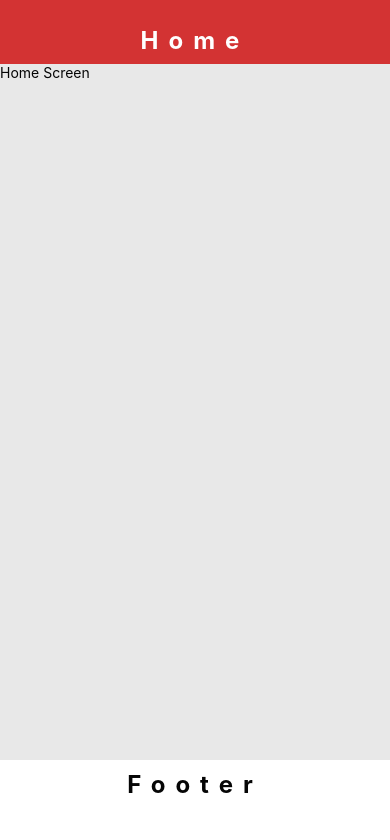
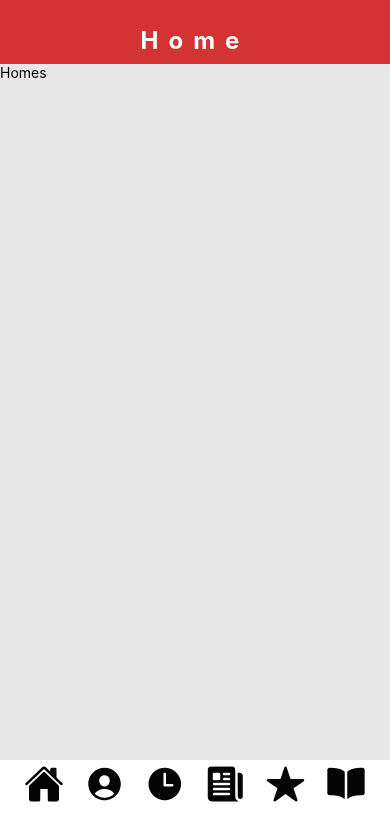
Before and after one commit to kianu-3000/TrikeFare, a React Native app: screen /Home in a window 390 px wide. Shown: the top 840 px of the page. Built offline with nearby package versions, Linux system fonts and the light colour scheme.

Commit message:
added layouts

```diff
--- a/constants/constants.js
+++ b/constants/constants.js
@@ -13,6 +13,7 @@ const Constants = {
         HEADINGS: 24,
         LABELS: 12,
         SMALL: 10,
+        LARGE: 40
     },
 
     PADDING:{
--- a/navigation/index.js
+++ b/navigation/index.js
@@ -3,7 +3,7 @@ import { View, Text } from 'react-native';
 import { createStaticNavigation, NavigationContainer } from '@react-navigation/native';
 import { createNativeStackNavigator } from '@react-navigation/native-stack';
 
-import HomeScreen from '../screens/HomeScreen.js';
+import MainLayout from '../screens/MainLayout';
 const Stack = createNativeStackNavigator(); // this is the function is where the stacking happens
 
 export default function Navigation() { // this is equal to browser router
@@ -11,7 +11,7 @@ export default function Navigation() { // this is equal to browser router
 
         <NavigationContainer>
             <Stack.Navigator initialRouteName="Home">
-                <Stack.Screen name="Home" component={HomeScreen} options={{ headerShown: false }} />
+                <Stack.Screen name="Home" component={MainLayout} options={{ headerShown: false, animation: 'none' }} />
             </Stack.Navigator>
         </NavigationContainer>
 
--- a/screens/HomeScreen.js
+++ b/screens/Layout.js
@@ -2,14 +2,16 @@ import { View, Text, StyleSheet } from 'react-native';
 import HeaderScreen from './layout/HeaderScreen';
 import { Constants } from '../constants/constants';
 import FooterScreen from './layout/FooterScreen';
+import { useRoute } from '@react-navigation/native';
 
-export default function HomeScreen() {
+export default function Layout({children, navigation}) {
+    const route = useRoute();
     return (
 
         <View style={style.container}>
-            <HeaderScreen title={'Home'} bgColor={Constants.COLORS.RED} fontColor={Constants.COLORS.WHITE}/>
+            <HeaderScreen title={route.name} bgColor={Constants.COLORS.RED} fontColor={Constants.COLORS.WHITE}/>
             <View style={style.main}>
-                <Text style={style.text}>Home Screen</Text>
+                {children}
             </View>
             <FooterScreen title={'Footer'} bgColor={Constants.COLORS.WHITE} fontColor={Constants.COLORS.BLACK}/>
         </View>
--- /dev/null
+++ b/screens/MainLayout.js
@@ -0,0 +1,25 @@
+import { View, Text, StyleSheet } from 'react-native';
+import { createNativeStackNavigator } from '@react-navigation/native-stack';
+import Layout from './Layout';
+import Home from './pages/Home';
+import Profile from './pages/Profile';
+
+
+function withLayout(ScreenComponent) {
+    return (props) => (
+        <Layout>
+            <ScreenComponent {...props} />
+        </Layout>
+    );
+}
+
+export default function MainLayout() {
+    const InnerStack = createNativeStackNavigator();
+
+    return (
+        <InnerStack.Navigator screenOptions={{ headerShown: false, animation: 'none' }} initialRouteName="Home">
+            <InnerStack.Screen name="Home" component={withLayout(Home)} />
+            <InnerStack.Screen name="Profile" component={withLayout(Profile)} />
+        </InnerStack.Navigator>
+    );
+}
--- a/screens/layout/FooterScreen.js
+++ b/screens/layout/FooterScreen.js
@@ -1,14 +1,39 @@
-import { View, Text, StyleSheet } from 'react-native';
+import { View, Text, StyleSheet, TouchableOpacity } from 'react-native';
+import { useNavigation } from '@react-navigation/native';
 import { Constants } from '../../constants/constants';
+import { Ionicons } from '@expo/vector-icons';
+
 
 export default function FooterScreen({ title, bgColor, fontColor }) {
+    const navigation = useNavigation();
     return (
         <View style={[footerStyle.container, {
             backgroundColor: bgColor,
         }]}>
-            <Text style={[footerStyle.text, {
-                color: fontColor
-            }]}>{title}</Text>
+            <TouchableOpacity onPress={() => navigation.navigate('Home')}>
+                <Ionicons name="home" size={Constants.SIZE.LARGE} color={Constants.COLORS.BLACK} />
+            </TouchableOpacity>
+
+            <TouchableOpacity onPress={() => navigation.navigate('Profile')}>
+                <Ionicons name="person-circle" size={Constants.SIZE.LARGE} color={Constants.COLORS.BLACK} />
+            </TouchableOpacity>
+
+            <TouchableOpacity>
+                <Ionicons name="time" size={Constants.SIZE.LARGE} color={Constants.COLORS.BLACK} />
+            </TouchableOpacity>
+
+            <TouchableOpacity>
+                <Ionicons name="newspaper" size={Constants.SIZE.LARGE} color={Constants.COLORS.BLACK} />
+            </TouchableOpacity>
+
+            <TouchableOpacity>
+                <Ionicons name="star" size={Constants.SIZE.LARGE} color={Constants.COLORS.BLACK} />
+            </TouchableOpacity>
+
+            <TouchableOpacity>
+                <Ionicons name="book" size={Constants.SIZE.LARGE} color={Constants.COLORS.BLACK} />
+            </TouchableOpacity>
+
         </View>
     )
 }
@@ -16,8 +41,9 @@ export default function FooterScreen({ title, bgColor, fontColor }) {
 const footerStyle = StyleSheet.create({
     container: {
         flex: 0,
+        flexDirection: 'row',
         padding: Constants.SIZE.HEADINGS,
-        justifyContent: 'center',
+        justifyContent: 'space-between',
         alignItems: 'center',
         elevation: 10,
         paddingBottom: 60
--- /dev/null
+++ b/screens/pages/Home.js
@@ -0,0 +1,10 @@
+import { View, Text, StyleSheet } from 'react-native';
+import { Constants } from '../../constants/constants';
+
+export default function Home(){
+    return(
+        <View style={{backgroundColor: Constants.COLORS.GRAYISH_WHITE, flex: 1}}>
+            <Text>Homes</Text>
+        </View>
+    )
+}
--- /dev/null
+++ b/screens/pages/Profile.js
@@ -0,0 +1,9 @@
+import { View, Text, StyleSheet } from 'react-native';
+import { Constants } from '../../constants/constants';
+export default function Profile(){
+    return(
+        <View style={{backgroundColor: Constants.COLORS.GRAYISH_WHITE, flex: 1}}>
+            <Text>Profile</Text>
+        </View>
+    )
+}
```
